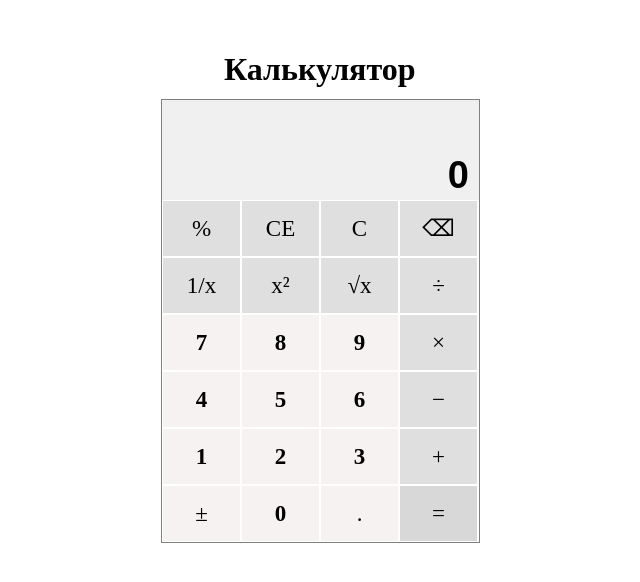
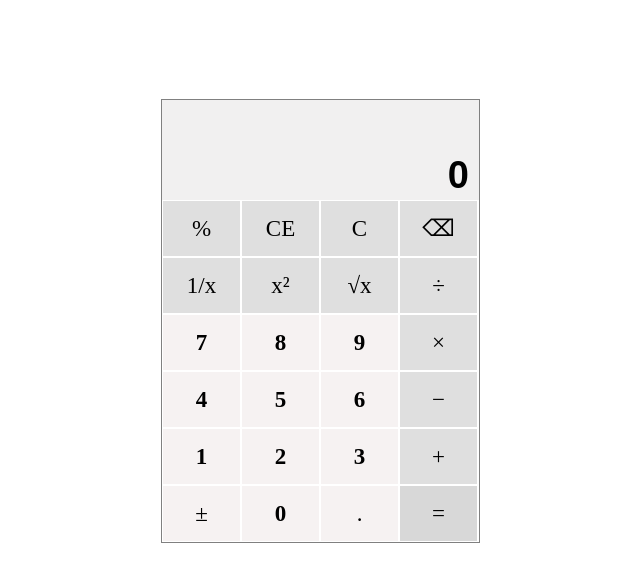
Before and after one commit to Anastasia-Yukhno/calculator, a plain HTML site: page index.html in a window 1280 px wide. Shown: the whole page, without its empty margins (46-686 px from the left). Drawn offline with Linux system fonts and the light colour scheme.

Commit message:
removed extra spaces and text

```diff
--- a/index.html
+++ b/index.html
@@ -7,8 +7,6 @@
 </head>
 
 <body onkeydown="keyInput(event.key, event.code)">
-
-    <h1>Калькулятор</h1>
 
     <div class="container" onmousedown="return false" onselectstart="return false">
         <div>
--- a/script.js
+++ b/script.js
@@ -179,8 +179,6 @@ function inputDot() {
     isSignEntered = false;
 }
 
-
-
 function resultCalculation() {
 
     if (isNewInput
--- a/style.css
+++ b/style.css
@@ -6,7 +6,6 @@ h1 {
     left: 270px;
 }
 .container{
-
     position: absolute;
     top: 100px;
     margin-left: 200px;
@@ -81,7 +80,6 @@ h1 {
 
     .item.backlight:hover, .item.backlight:active{
         background-color: rgb(180, 176, 176);
-
     }
 
 .normalCurrentInput{
```
